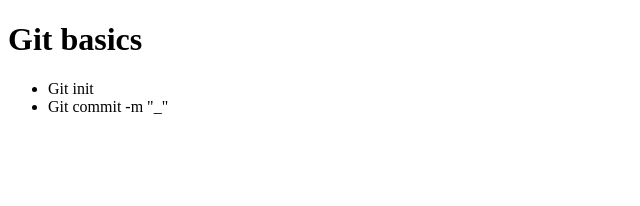
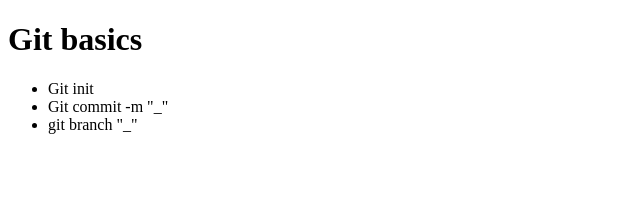
Before and after one commit to MarianneKaiu/gitBasics2, an Angular app: page / in a window 1280 px wide. Shown: the top 206 px of the page, without its empty margins (0-640 px from the left). Built offline with nearby package versions, Linux system fonts and the light colour scheme.

Commit message:
git branch

```diff
--- a/src/app/app.component.ts
+++ b/src/app/app.component.ts
@@ -6,6 +6,7 @@ import { Component } from '@angular/core';
   <ul>
     <li>Git init</li>
     <li>Git commit -m "_"</li>
+    <li>git branch "_"</li>
   </ul>`,
   styleUrls: ['./app.component.css']
 })
```
